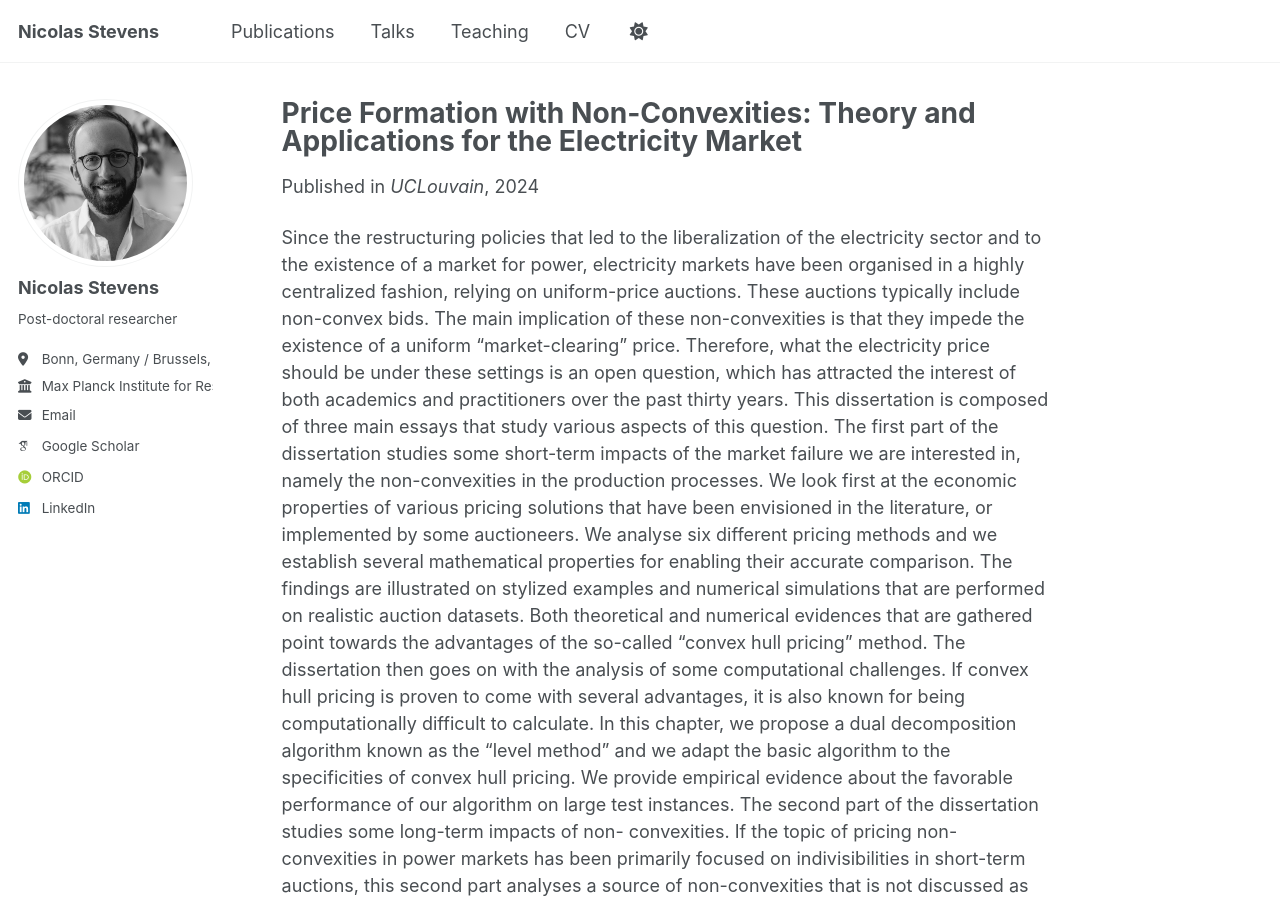
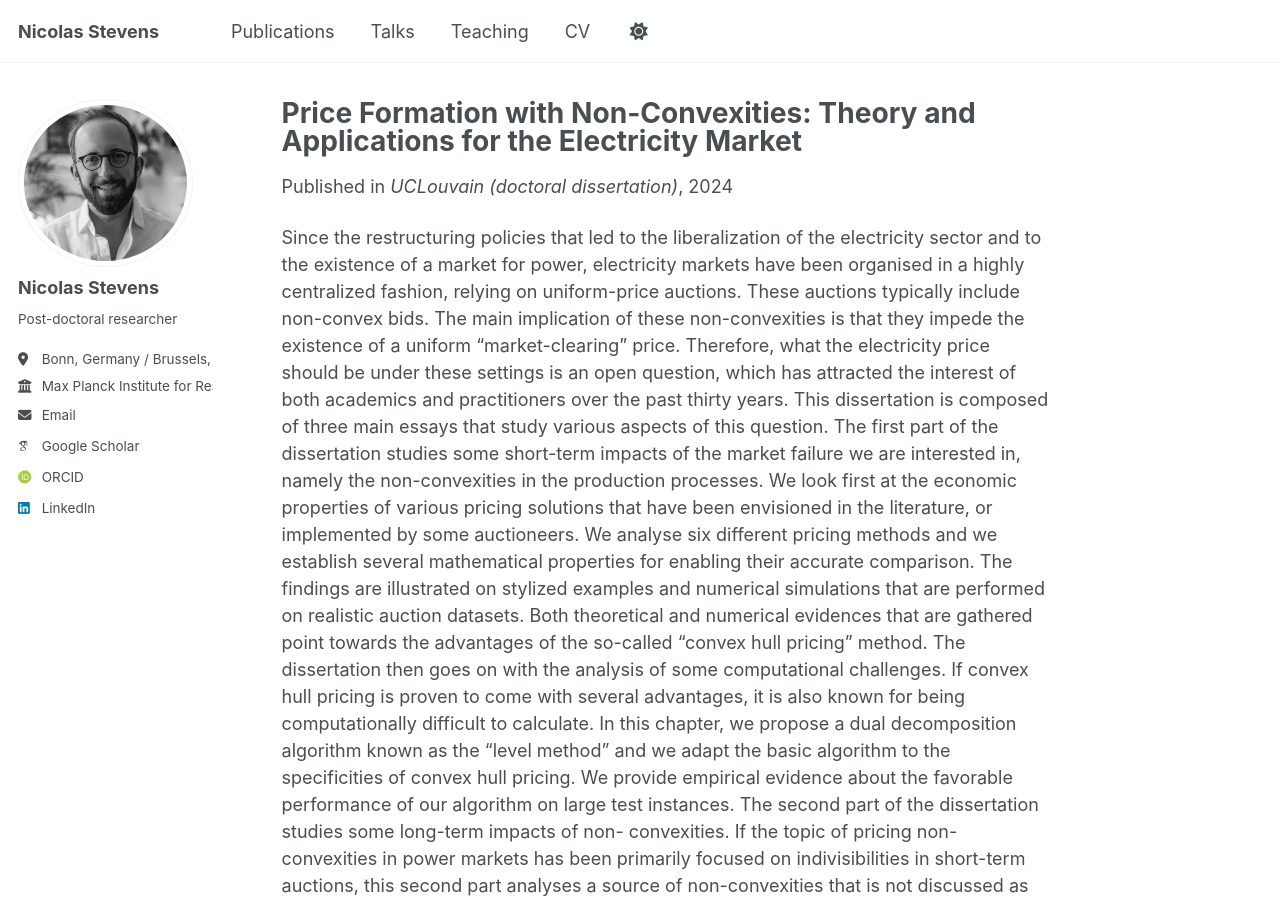
Before and after one commit to NicolasStevens/NicolasStevens.github.io, a Jekyll site: the page built from _publications/PhDThesis2024.md, in a window 1280 px wide and 900 px high. Built offline with Jekyll 4.4.1, drawn with Linux system fonts in a browser that asks for light colours; some web fonts are replaced; a script that is not in the unit is left out.

Commit message:
Update PhDThesis2024.md

```diff
--- a/_publications/PhDThesis2024.md
+++ b/_publications/PhDThesis2024.md
@@ -5,10 +5,10 @@ category: thesis
 permalink: /publication/PhDThesis2024
 excerpt: '-'
 date: 2024-12-01
-venue: 'UCLouvain'
+venue: 'UCLouvain (doctoral dissertation)'
 slidesurl: 'https://NicolasStevens.github.io/files/PublicDefense2024_short.pdf'
 paperurl: 'https://NicolasStevens.github.io/files/StevensThesis2024.pdf'
-bibtexurl: 'http://academicpages.github.io/files/bibtex1.bib'
+bibtexurl: ''
 citation: 'Stevens, N. (2024). Price Formation with Non-Convexities: Theory and Applications for the Electricity Market (Doctoral dissertation, UCLouvain).'
 ---
 Since the restructuring policies that led to the liberalization of the electricity sector
```
